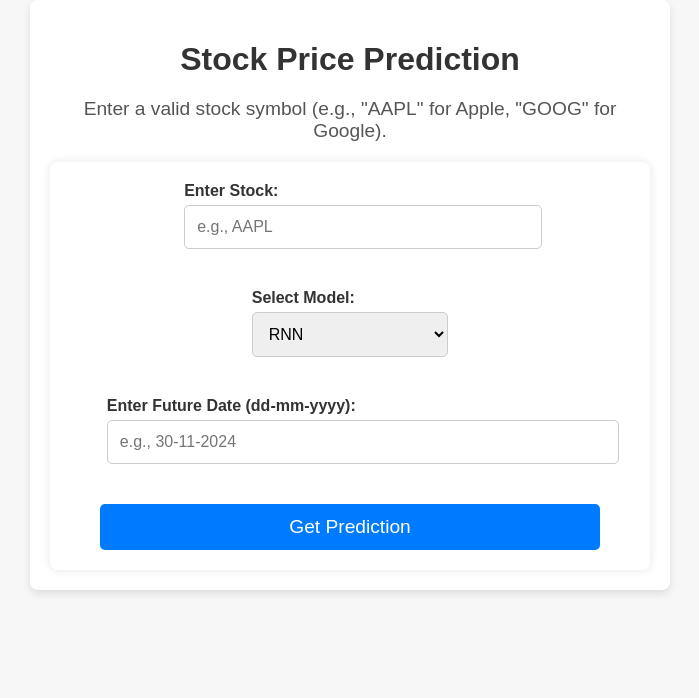
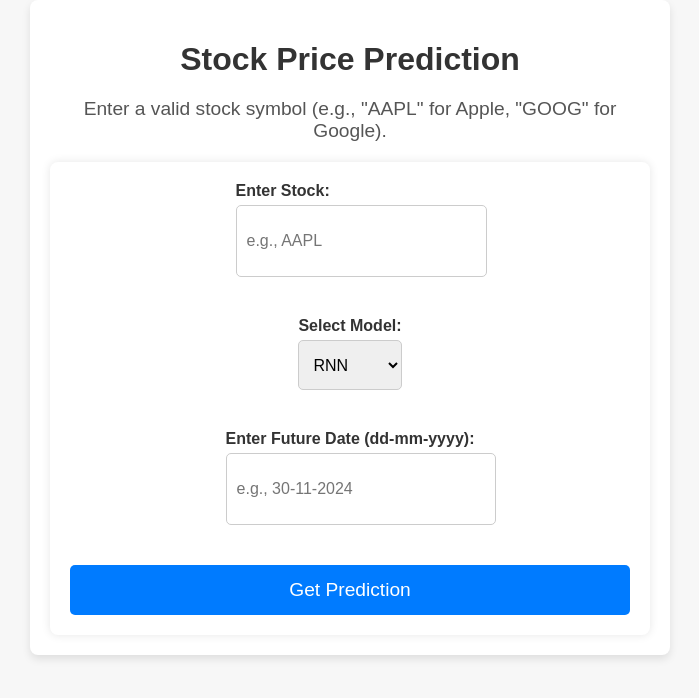
Before and after one commit to saisarath13/Stock_Time_Series_Prediction, a Flask app: page / in a window 1280 px wide. Shown: the top 698 px of the page, without its empty margins (290-989 px from the left). Run offline with Flask 3, Linux system fonts and the light colour scheme.

Commit message:
Update index.html

```diff
--- a/templates/index.html
+++ b/templates/index.html
@@ -38,25 +38,26 @@
         }
         .form-group {
             margin-bottom: 20px;
+            display: flex;
+            flex-direction: column;
         }
         label {
             font-size: 1rem;
             font-weight: bold;
             color: #333;
+            margin-bottom: 5px;
         }
         input[type="text"], select {
-            width: 100%; /* Full width for consistency */
-            max-width: 500px; /* Constrain the width */
-            padding: 12px;
+            width: 100%;
+            height: 50px; /* Same height for all input boxes */
+            padding: 10px;
             font-size: 1rem;
             border: 1px solid #ccc;
             border-radius: 5px;
-            margin-top: 5px;
         }
         button {
-            width: 100%; /* Full width for buttons */
-            max-width: 500px; /* Constrain button width */
-            padding: 12px;
+            width: 100%;
+            height: 50px; /* Same height as inputs for uniformity */
             font-size: 1.2rem;
             background-color: #007bff;
             color: white;
```
